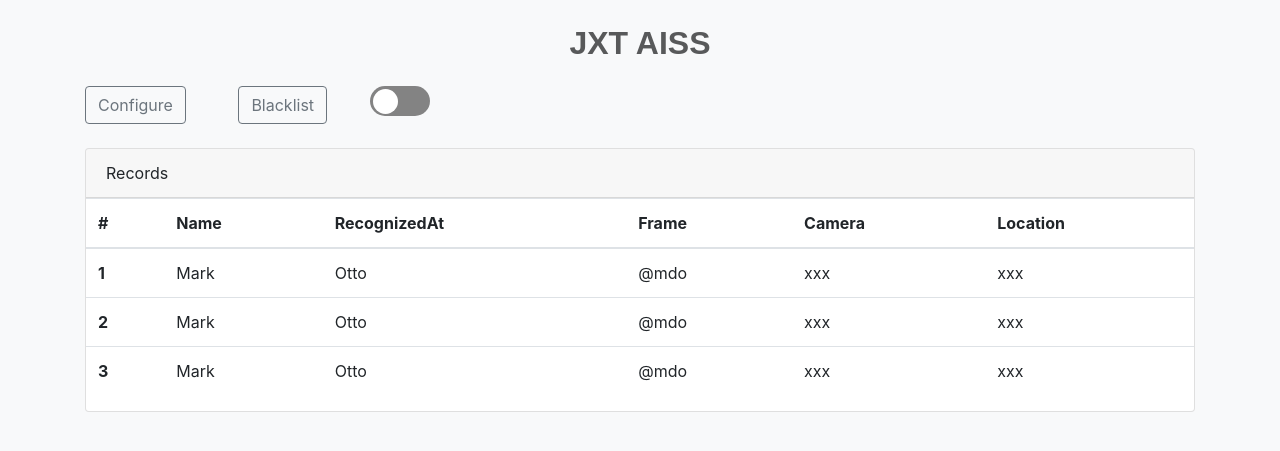
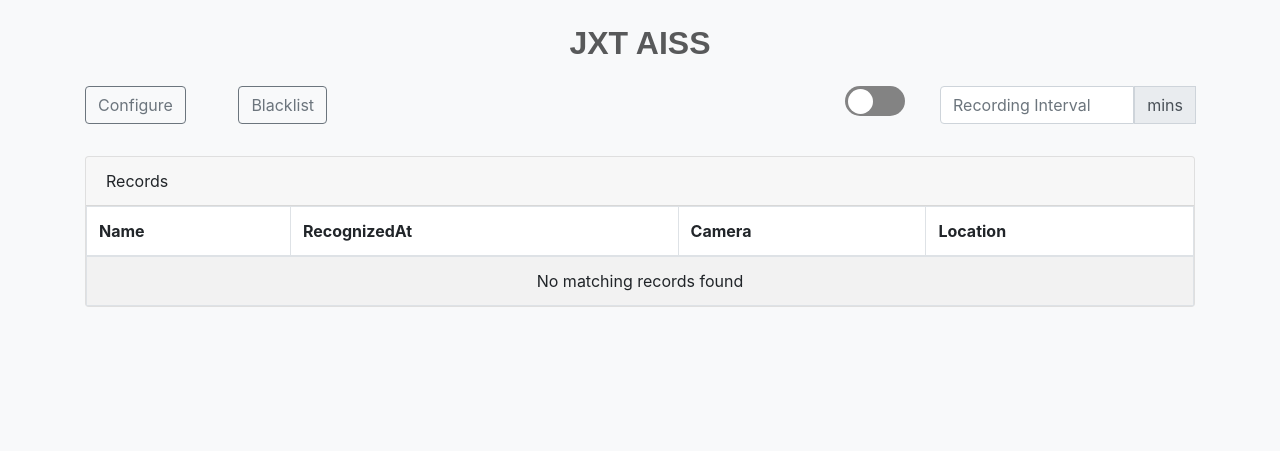
Before and after one commit to SkylarRan/Face_Recognition, a Node server app: page / in a window 1280 px wide. Shown: the top 451 px of the page. Run offline with Node 20, Linux system fonts and the light colour scheme; some libraries are stand-ins or nearby versions.

Commit message:
update record and VideoStream

```diff
--- a/views/demo.ejs
+++ b/views/demo.ejs
@@ -52,6 +52,14 @@
             background-color: #fff;
             position: absolute;
         }
+
+        #recordTable label {
+            color: #007bff;
+        }
+
+        #recordTable label:hover {
+            color: #8eaac7;
+        }
     </style>
 </head>
 
@@ -71,9 +79,18 @@
                             Blacklist
                         </button>
                     </div>
-                    <div class="col-md-4">
+                    <div class="col-md-5"></div>
+                    <div class="col-md-1">
                         <div class="recognize" data-toggle="tooltip" data-placement="top" title="start recognizing">
                             <div isopen="false" class="recognize-btn"></div>
+                        </div>
+                    </div>
+                    <div class="col-md-3">
+                        <div class="input-group mb-2 mr-sm-2">
+                            <input type="number" class="form-control" id="interval" placeholder="Recording Interval" min="1">
+                            <div class="input-group-prepend">
+                                <div class="input-group-text">mins</div>
+                            </div>
                         </div>
                     </div>
                 </div>
@@ -83,43 +100,16 @@
             <div id="results" class="col-md-12">
                 <div class="card">
                     <div class="card-header">Records</div>
-                    <table class="table">
+                    <table id="recordTable" class="table-hover table-striped">
                         <thead>
                             <tr>
-                                <th scope="col">#</th>
-                                <th scope="col">Name</th>
-                                <th scope="col">RecognizedAt</th>
-                                <th scope="col">Frame</th>
-                                <th scope="col">Camera</th>
-                                <th scope="col">Location</th>
+                                <th data-field="id" data-visible="false">ID</th>
+                                <th data-field="name" data-formatter="nameFormatter">Name</th>
+                                <th data-field="recognizedAt">RecognizedAt</th>
+                                <th data-field="camera">Camera</th>
+                                <th data-field="location">Location</th>
                             </tr>
                         </thead>
-                        <tbody>
-                            <tr>
-                                <th scope="row">1</th>
-                                <td>Mark</td>
-                                <td>Otto</td>
-                                <td>@mdo</td>
-                                <td>xxx</td>
-                                <td>xxx</td>
-                            </tr>
-                            <tr>
-                                <th scope="row">2</th>
-                                <td>Mark</td>
-                                <td>Otto</td>
-                                <td>@mdo</td>
-                                <td>xxx</td>
-                                <td>xxx</td>
-                            </tr>
-                            <tr>
-                                <th scope="row">3</th>
-                                <td>Mark</td>
-                                <td>Otto</td>
-                                <td>@mdo</td>
-                                <td>xxx</td>
-                                <td>xxx</td>
-                            </tr>
-                        </tbody>
                     </table>
                 </div>
             </div>
@@ -307,6 +297,25 @@
         </div>
     </div>
 
+    <div class="modal fade" id="bigImgModal" tabindex="-1" role="dialog">
+        <div class="modal-dialog modal-xl" role="document">
+          <div class="modal-content">
+            <div class="modal-header">
+              <h5 class="modal-title" id="bigImgModalLabel"> </h5>
+              <button type="button" class="close" data-dismiss="modal" aria-label="Close">
+                <span aria-hidden="true">&times;</span>
+              </button>
+            </div>
+            <div class="modal-body">
+              <img src="" style="margin: 0 auto;"></img>
+            </div>
+            <div class="modal-footer">
+              <button type="button" class="btn btn-secondary" data-dismiss="modal">Close</button>
+            </div>
+          </div>
+        </div>
+      </div>
+
     <script>
         let uploadImg = null;
         let deleteID = null;
@@ -324,6 +333,15 @@
         let imageProcessServer = localStorage.getItem("imageProcessServer");
         let configureServer = localStorage.getItem("configureServer");
         console.log("imageProcessServer:" + imageProcessServer + ", configureServer:" + configureServer);
+        // if(!imageProcessServer){
+        if(!imageProcessServer || !configureServer ){
+            alert("Please test configure server and image process server first!");
+        }
+
+        function nameFormatter(value, row) {
+            let a = '<label frame="'+ row.frame +'" onclick="bigImg(this)">' + value + '</label>';
+            return a;
+        }
 
         function imageFormatter(value) {
             if (value) {
@@ -378,6 +396,15 @@
             }
         }
 
+        function bigImg(a){
+            let name = $(a).html();
+            let frame = $(a).attr('frame');
+            let src = imageProcessServer + "/" + frame;
+            $("#bigImgModalLabel").html(name);
+            $("#bigImgModal img").attr('src', src);
+            $("#bigImgModal").modal('show');
+        }
+
         $(document).ready(function () {
             $('[data-toggle="tooltip"]').tooltip();
 
@@ -387,10 +414,14 @@
                     $('.recognize').attr('data-original-title', 'stop recognizing');
                     $('.recognize-btn').attr('isopen','true').animate({left:'33px'});
                     $('.recognize-btn').parent().css('background-color','#4fafe2');
+
+                    let interval = $("#interval").val();
+
                     let data = {
                         "rtmp": "rtmp://58.200.131.2:1935/livetv/hunantv",
                         "name": "hunan",
-                        "location": "湖南"
+                        "location": "湖南",
+                        "interval": (interval == ""? 10 : parseInt(interval) )
                     };
 
                     $.ajax({
@@ -439,9 +470,26 @@
                 }
             });
 
+            $("#recordTable").bootstrapTable({
+                url: imageProcessServer + '/records',
+                method: 'get',
+                cache: false,
+                pagination: true,
+                pageSize: 5,
+                pageList: [5, 10, 15, 20, 25],
+                sidePagination: 'server',
+                responseHandler: function (res) {
+                    return {
+                        "total": res.total,
+                        "rows": res.data
+                    };
+                }
+            });
 
+            setInterval(function(){
+                $("#recordTable").bootstrapTable('refresh');
+            }, 60000);
 
-            if (imageProcessServer) {
             $("#blacklistTable").bootstrapTable({
                 url: imageProcessServer + '/blacklists',
                 method: 'get',
@@ -458,9 +506,7 @@
                     };
                 }
             });
-            }
 
-            if (configureServer) {
             // get all streams
             $.ajax({
                 url: configureServer + "/streams",
@@ -493,7 +539,6 @@
                     };
                 }
             });
-            }
 
             $("#serverForm").validate({
                 rules: {
@@ -710,11 +755,6 @@
                     })
                 }
             });
-
-
-
-
-
         })
 
         // set backdrop when using multi-modal
```
Also changed, not shown: ImageProcess-py/document/face_recognition.sql (+15 -0 lines), 8 other files. Lines whose indentation alone changed are shown as unchanged.
